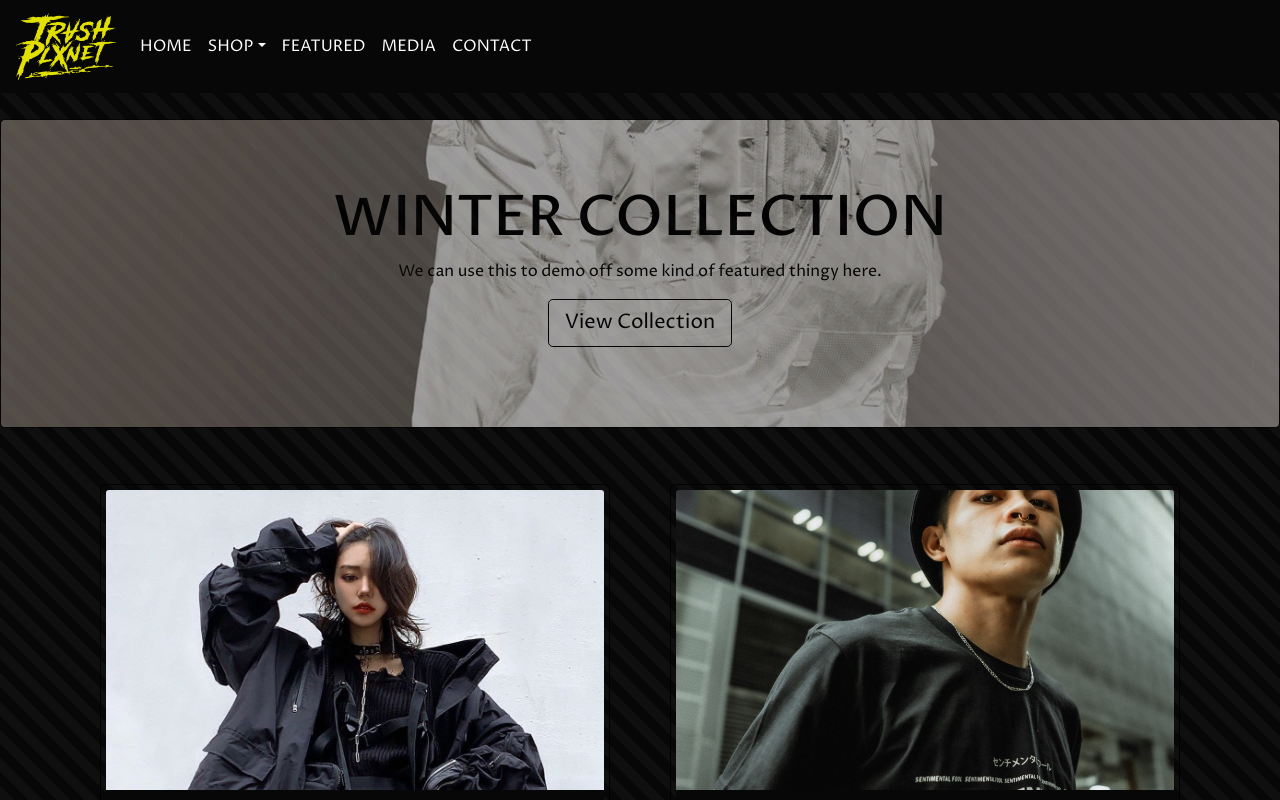
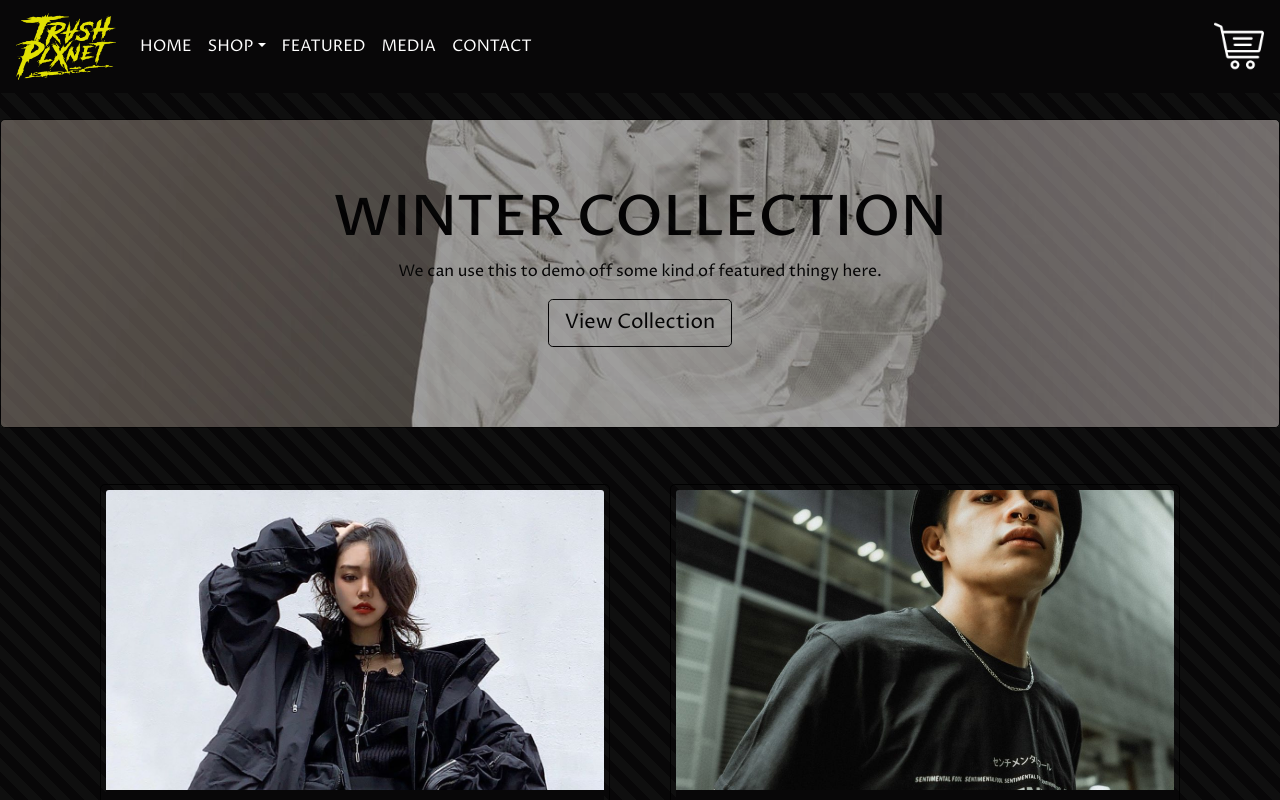
Before and after one commit to marvinthompson-code/trashplanet, a React (Create React App) app in the folder trashplanet/: page / in a window 1280 px wide. Built offline with nearby package versions, Linux system fonts and the light colour scheme; no server answers.

Commit message:
shopping cart started

```diff
--- a/trashplanet/src/css/Home.css
+++ b/trashplanet/src/css/Home.css
@@ -212,6 +212,11 @@
   padding: unset;
 }
 
+.feedLogo {
+  max-width: 200px;
+  max-height: 200px;
+}
+
 @keyframes glitch1 {
   0% {
     transform: none;
--- a/trashplanet/src/css/Nav.css
+++ b/trashplanet/src/css/Nav.css
@@ -89,3 +89,14 @@
 .dropdownParent {
   background-color: black;
 }
+
+.shoppingCartDiv {
+  justify-content: flex-end;
+  display: flex;
+  width: 100%;
+}
+.cartIcon {
+  max-height: 50px;
+  max-width: 50px;
+  filter: invert(1);
+}
--- a/trashplanet/src/features/Home/Home.js
+++ b/trashplanet/src/features/Home/Home.js
@@ -2,6 +2,7 @@ import React, { useState } from "react";
 import { NavLink } from "react-router-dom";
 import { useDispatch } from "react-redux";
 import { setFeedModalImg } from "../Shop/feedModalSlice";
+import yellerLogo from "../../css/images/trashplanetYeller.png"
 // css
 import "../../css/Home.css";
 
@@ -110,6 +111,11 @@ const Home = () => {
       </div>
       <br></br>
       <div className="jumbotron jumboHome feedJumbo">
+        <div className="text-center">
+          <img src={yellerLogo} className={"feedLogo"}/>
+
+        </div>
+        <br></br>
         <h1 className="display-4 text-center bannerTitle shopTheFeed">
           SHOP THE FEED
         </h1>
--- a/trashplanet/src/features/Nav/Nav.js
+++ b/trashplanet/src/features/Nav/Nav.js
@@ -93,6 +93,10 @@ const Nav = () => {
           </img>
           </li> */}
         </ul>
+
+        <div className="shoppingCartDiv my-2 my-lg-0 ">
+      <img  src={shoppingCart} alt="shoppingCart" className="cartIcon"/>
+    </div>
       </div>
     </nav>
   );
```
